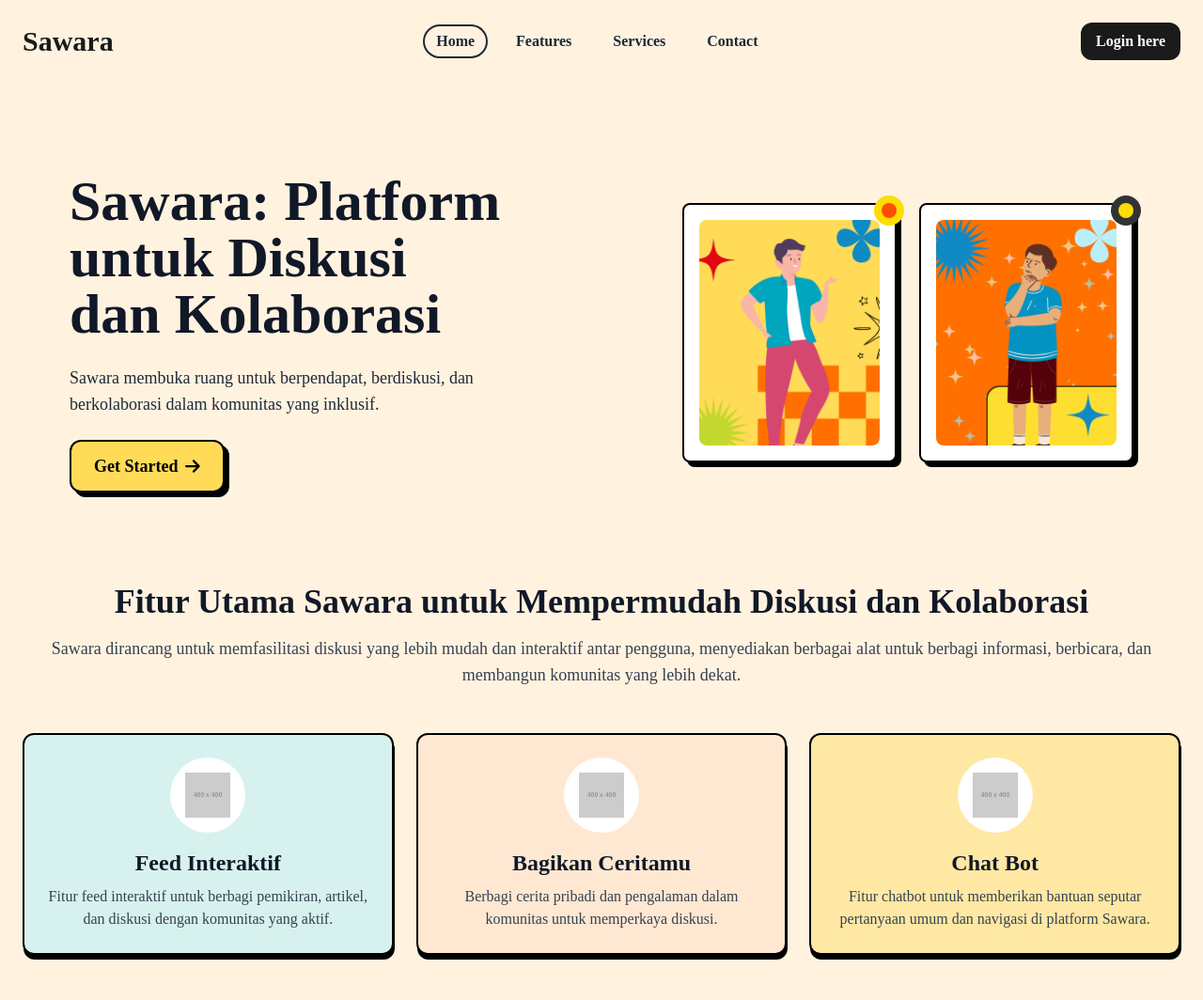
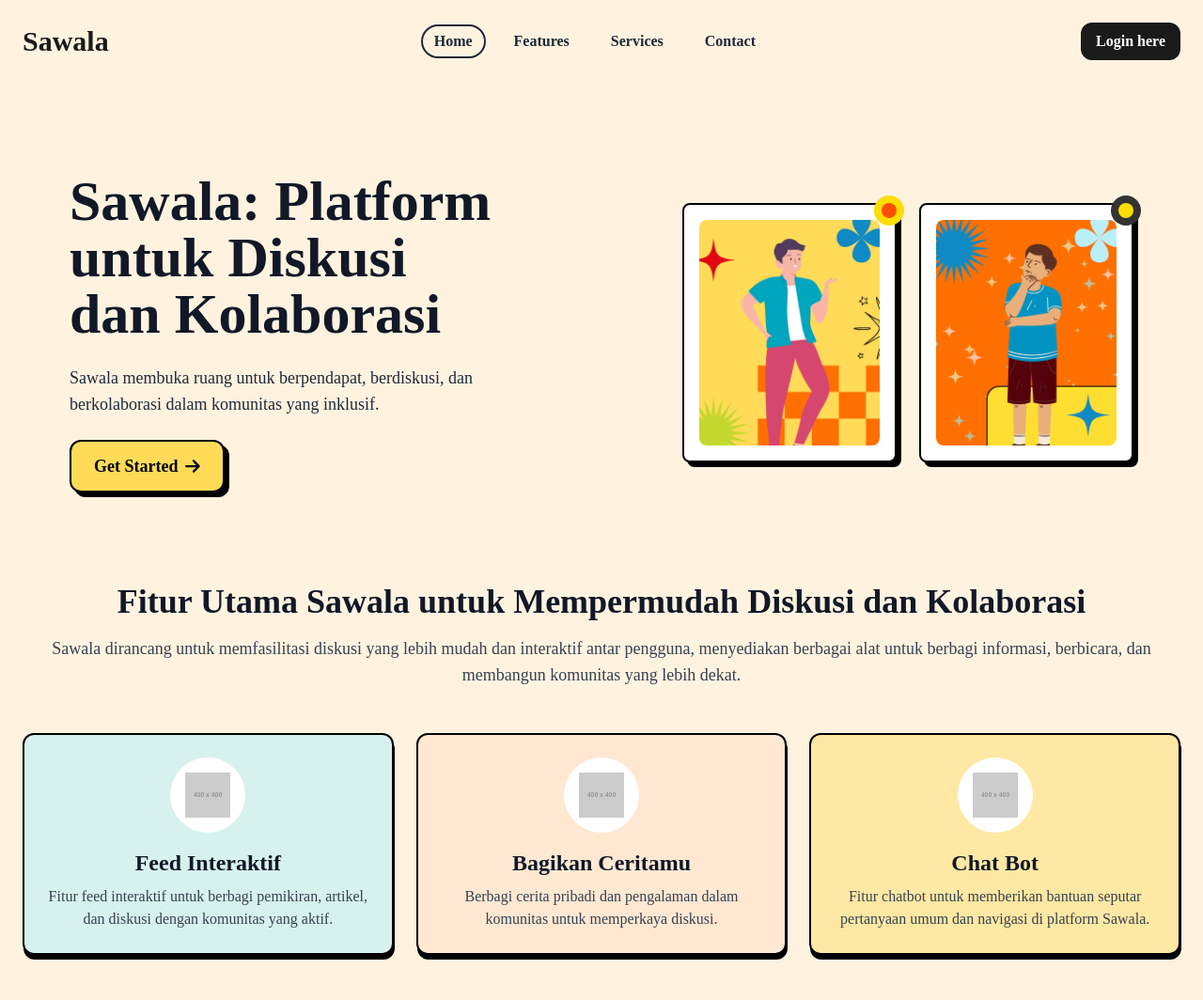
Before and after one commit to Sawala-Apps/Frontend, a PHP site: page / in a window 1280 px wide. Shown: the whole page at 94% size. Run offline with PHP 8.4, Linux system fonts and the light colour scheme; grey boxes labelled with a size stand in for pictures from a placeholder-image service; some libraries are stand-ins or nearby versions.

Commit message:
fix/typo "Sawara" to "Sawala"

```diff
--- a/index.php
+++ b/index.php
@@ -3,7 +3,7 @@
 <head>
   <meta charset="UTF-8">
   <meta name="viewport" content="width=device-width, initial-scale=1.0">
-  <title>Sawara - Ruang Diskusi</title>
+  <title>Sawala - Ruang Diskusi</title>
   <script src="https://cdn.tailwindcss.com"></script>
   <script src="https://cdnjs.cloudflare.com/ajax/libs/font-awesome/6.0.0-beta3/js/all.min.js"></script>
   <link rel="stylesheet" href="assets/css/style.css"> <!-- Tetap gunakan file CSS kamu -->
@@ -11,7 +11,7 @@
 <body class="bg-[#FFF3E0] text-[#1A1A1A] font-sans">
   <!-- Header -->
   <header class="flex flex-wrap justify-between items-center p-6 bg-[#FFF3E0] sticky top-0 z-50">
-    <div class="text-3xl font-bold text-[#1A1A1A]">Sawara</div>
+    <div class="text-3xl font-bold text-[#1A1A1A]">Sawala</div>
     <nav class="hidden sm:flex space-x-4 text-gray-800 font-semibold">
       <a href="#" class="border-2 border-gray-800 rounded-full px-3 py-1 hover:font-bold">Home</a>
       <a href="#features" class="border-2 border-transparent rounded-full px-3 py-1 hover:font-bold">Features</a>
@@ -28,10 +28,10 @@
     <!-- Left Section -->
     <div class="max-w-lg text-center lg:text-left">
       <h1 class="text-4xl lg:text-6xl font-extrabold text-gray-900 mb-6">
-        Sawara: Platform<br> untuk Diskusi<br> dan Kolaborasi
+        Sawala: Platform<br> untuk Diskusi<br> dan Kolaborasi
       </h1>
       <p class="text-gray-800 text-base lg:text-lg">
-        Sawara membuka ruang untuk berpendapat, berdiskusi, dan berkolaborasi dalam komunitas yang inklusif.
+        Sawala membuka ruang untuk berpendapat, berdiskusi, dan berkolaborasi dalam komunitas yang inklusif.
       </p>
       <a href="#" class="px-6 py-3 mt-6 bg-[#FFDB58] shadow-brutal btn-brutal border-brutal text-black font-bold text-lg rounded-xl hover:bg-[#FF7000] inline-flex items-center">
         Get Started
@@ -61,8 +61,8 @@
   <!-- Services Section -->
   <section id="features" class="py-12 px-6">
     <div class="text-center mb-12">
-      <h2 class="text-4xl font-bold text-gray-900 mb-4">Fitur Utama Sawara untuk Mempermudah Diskusi dan Kolaborasi</h2>
-      <p class="text-lg text-gray-700">Sawara dirancang untuk memfasilitasi diskusi yang lebih mudah dan interaktif antar pengguna, menyediakan berbagai alat untuk berbagi informasi, berbicara, dan membangun komunitas yang lebih dekat.</p>
+      <h2 class="text-4xl font-bold text-gray-900 mb-4">Fitur Utama Sawala untuk Mempermudah Diskusi dan Kolaborasi</h2>
+      <p class="text-lg text-gray-700">Sawala dirancang untuk memfasilitasi diskusi yang lebih mudah dan interaktif antar pengguna, menyediakan berbagai alat untuk berbagi informasi, berbicara, dan membangun komunitas yang lebih dekat.</p>
     </div>
     <div class="grid grid-cols-1 md:grid-cols-3 gap-6">
       <!-- Web Design -->
@@ -87,7 +87,7 @@
           <img src="https://placehold.co/400" alt="Chatbot Icon" class="w-12 h-12">
         </div>
         <h3 class="text-2xl font-semibold text-gray-900 mb-2">Chat Bot</h3>
-        <p class="text-gray-700 text-center">Fitur chatbot untuk memberikan bantuan seputar pertanyaan umum dan navigasi di platform Sawara.</p>
+        <p class="text-gray-700 text-center">Fitur chatbot untuk memberikan bantuan seputar pertanyaan umum dan navigasi di platform Sawala.</p>
       </div>
     </div>
   </section>
```
